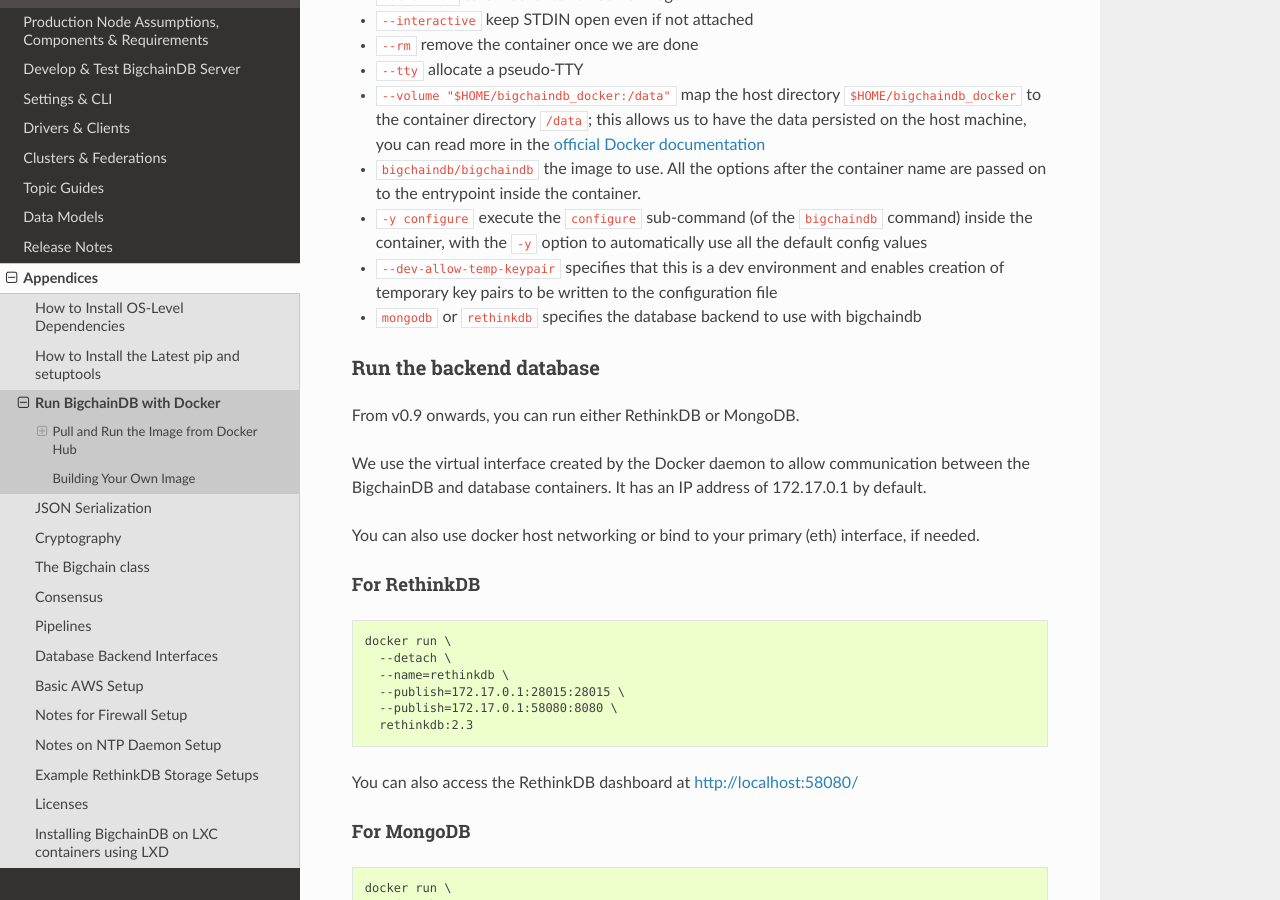
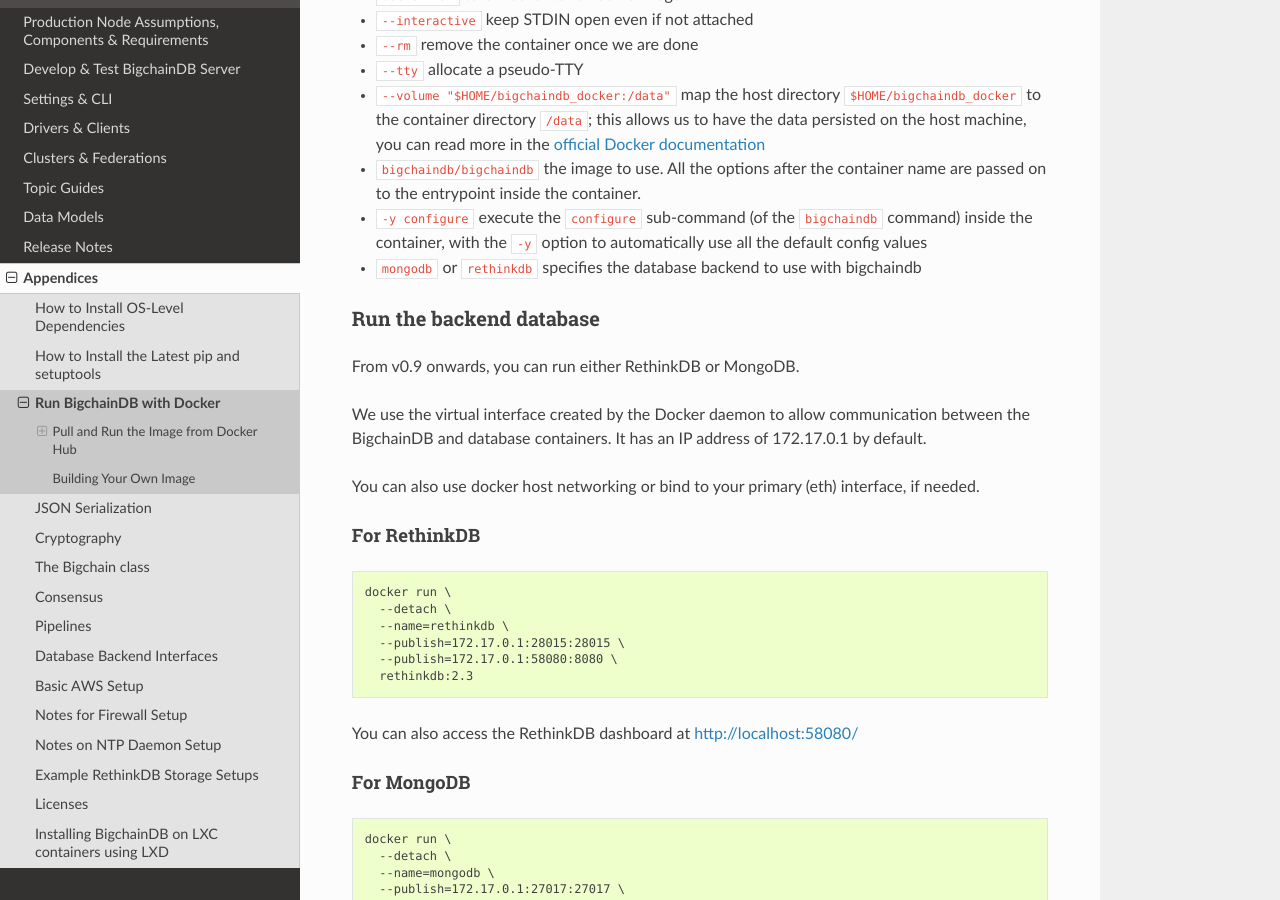
Before and after one commit to bigchaindb/bigchaindb, a Sphinx documentation site: the page built from docs/server/source/appendices/run-with-docker.md, in a window 1280 px wide and 900 px high, scrolled down 989 px. Built offline with Sphinx 7.4.7 and the Read the Docs theme 2.0.0, drawn with Linux system fonts in a browser that asks for light colours; pages that are not in the unit, such as notebooks, are missing from menus.

Commit message:
Typo: Removing redundant line from docs

```diff
--- a/docs/server/source/appendices/run-with-docker.md
+++ b/docs/server/source/appendices/run-with-docker.md
@@ -49,9 +49,6 @@
 * `bigchaindb/bigchaindb` the image to use. All the options after the container name are passed on to the entrypoint inside the container.
 * `-y configure` execute the `configure` sub-command (of the `bigchaindb`
  command) inside the container, with the `-y` option to automatically use all the default config values
-* `--dev-allow-temp-keypair` specifies that this is a dev environment and
-  enables creation of temporary key pairs to be written to the configuration
-  file
 * `mongodb` or `rethinkdb` specifies the database backend to use with bigchaindb
 
 
```
